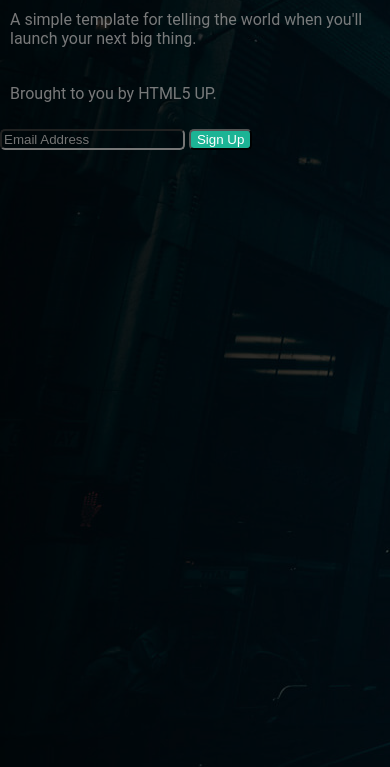
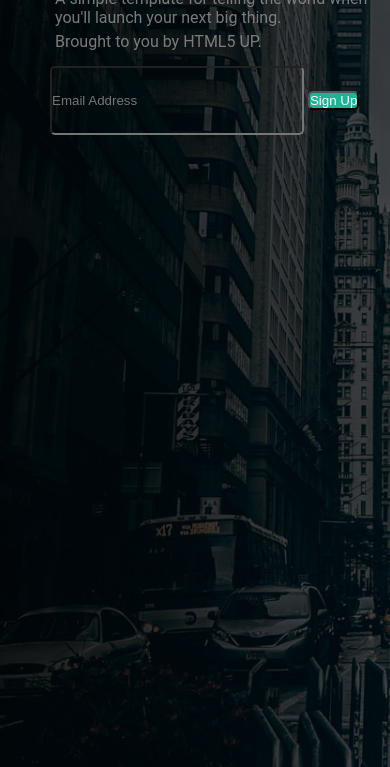
Before and after one commit to KrishAryan/Eventually-webpage, a plain HTML site: page index.html in a window 390 px wide. Shown: the part 77-844 px from the top of the page. Drawn offline with Linux system fonts and the light colour scheme.

Commit message:
responsive background

```diff
--- a/index.html
+++ b/index.html
@@ -8,13 +8,14 @@
     <link rel="stylesheet" href="/style.css">
     <script src="/script.js"></script>
 </head>
-<body id="clip">
+<body>
+    <div id="image">
     <header id="showcase">
         <h1>Eventually</h1>
         <div id= "contents"><p>A simple template for telling the world when you'll launch your next big thing.</p><p>Brought to you by HTML5 UP.</p></div>
         <input type="text" id="mytext" placeholder="Email Address">
         <button onclick="myFunction()">Sign Up</button>
         <div id ="message"></div>
-    </header>
+    </header></div>
 </body>
 </html>
--- a/style.css
+++ b/style.css
@@ -1,14 +1,30 @@
-body{
+*{
+    padding: 0%;
+    margin: 0px;
+}
+body {
+
+}
+header{
     margin:0%;
+    padding-left: 50px;
     font-family:Roboto, sans-serif;
     font-size: 16px;
     font-style: normal;
     font: height 26.4px;
     color:rgba(158, 156, 156, 0.76) ;
-    background-image:
-    linear-gradient(90deg, rgb(0,0,0,0.85), rgba(
-        0, 0, 0,0.7)), url('./images/bg01.jpg');
-  width: 100%;
+
+
+}
+html{
+
+    background: linear-gradient(90deg, rgb(0,0,0,0.85), rgba(0, 0, 0,0.7)), url('./images/bg01.jpg')no-repeat center center fixed;
+    -webkit-background-size: cover;
+    -moz-background-size: cover;
+    -o-background-size: cover;
+    background-size: cover;
+
+
 
 }
 
@@ -24,14 +40,23 @@ h1{
       background: transparent;
        border-radius: 5px;
        color:rgba(158, 156, 156, 0.76) ;
+       height: 65px;
+       width: 250px;
+       text-size-adjust: focus;
    }
    button{
        background-color:#1cb495 ;
        color:#ffffff;
         border-radius: 5px;
    }
-   p{padding:10px}
+
+   p{
+       margin: 5px;
+    }
 
    #message{
        color:#1cb495
    }
+   #contents{
+       margin-bottom: 15px;
+   }
```
